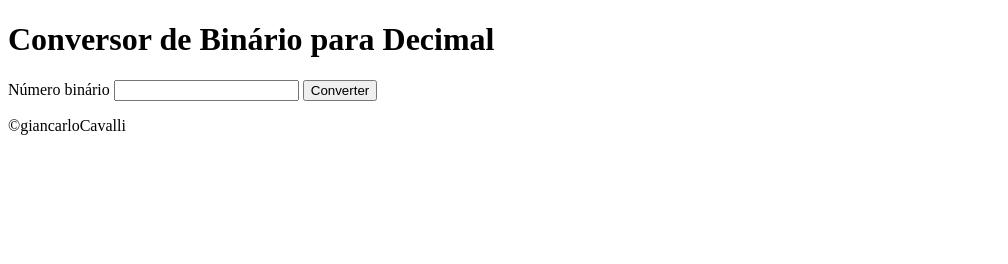
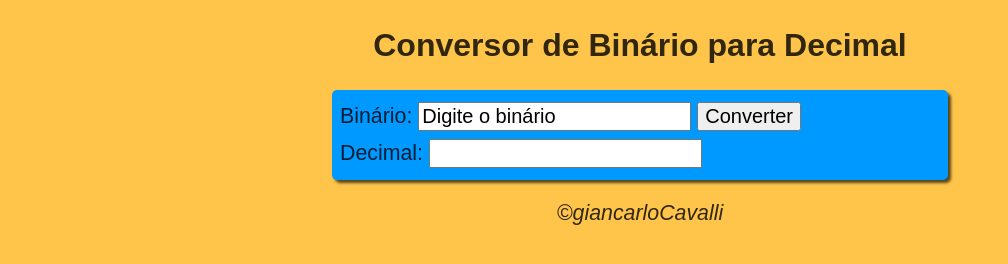
Before and after one commit to giancarloCavalli/AnalisadorNumeros, a plain HTML site: page Bin2Dec/bin2Dec.html in a window 1280 px wide. Shown: the whole page, without its empty margins (0-1008 px from the left). Drawn offline with Linux system fonts and the light colour scheme.

Commit message:
Inclusão do style e da função limpaResult oninput

```diff
--- a/Bin2Dec/bin2Dec.html
+++ b/Bin2Dec/bin2Dec.html
@@ -8,17 +8,17 @@
 </head>
 <body>
     <header>
-        <h1>Conversor de Binário para Decimal</h1>
+        <h2>Conversor de Binário para Decimal</h1>
     </header>
 
     <section>
         <div>
-            Número binário <input type="text" name="txtbin" id="txtbin">
-            <input type="button" value="Converter" onclick="mostraConversao()">
+            Binário: <input type="text" class="box" name="txtbin" id="txtbin" value="Digite o binário" oninput="limpaResult()">
+            <input type="button" class="box" value="Converter" onclick="mostraConversao()">
         </div>
 
-        <div id="result">
-
+        <div>
+            Decimal: <input type="text" name="result" id="result" class="box" readonly>
         </div>
     </section>
 
--- a/Bin2Dec/bin2Dec.js
+++ b/Bin2Dec/bin2Dec.js
@@ -32,8 +32,13 @@ function conversao(txtbin) {
 
 function mostraConversao() {
     var txtbin = document.getElementById("txtbin").value
-    var result = document.querySelector("div#result")
+    var result = document.getElementById("result")
     if (validaEntrada(txtbin)) {
-        result.innerHTML=`Número decimal: ${conversao(txtbin)}`
+        result.setAttribute("value",`${conversao(txtbin)}`)
     }
 }
+
+function limpaResult() {
+    var result = document.getElementById("result")
+    result.setAttribute("value","")
+}
--- a/Bin2Dec/style.css
+++ b/Bin2Dec/style.css
@@ -0,0 +1,32 @@
+body {
+    color: rgba(0, 0, 0, 0.808);
+    background-color: rgba(255, 174, 0, 0.705);
+    font: normal 16pt Arial;
+}
+
+header {
+    text-align: center;
+}
+
+section {
+    background-color: rgb(0, 153, 255);
+    width: 600px;
+    border-radius: 5px;
+    margin: auto;
+    padding: 8px;
+    box-shadow: 3px 3px 3px rgba(0, 0, 0, 0.658);
+}
+
+div {
+    padding-top: 4px;
+    padding-bottom: 4px;
+}
+
+.box {
+    font-size: 20px;
+}
+
+footer {
+    text-align: center;
+    font-style: italic;
+}
```
